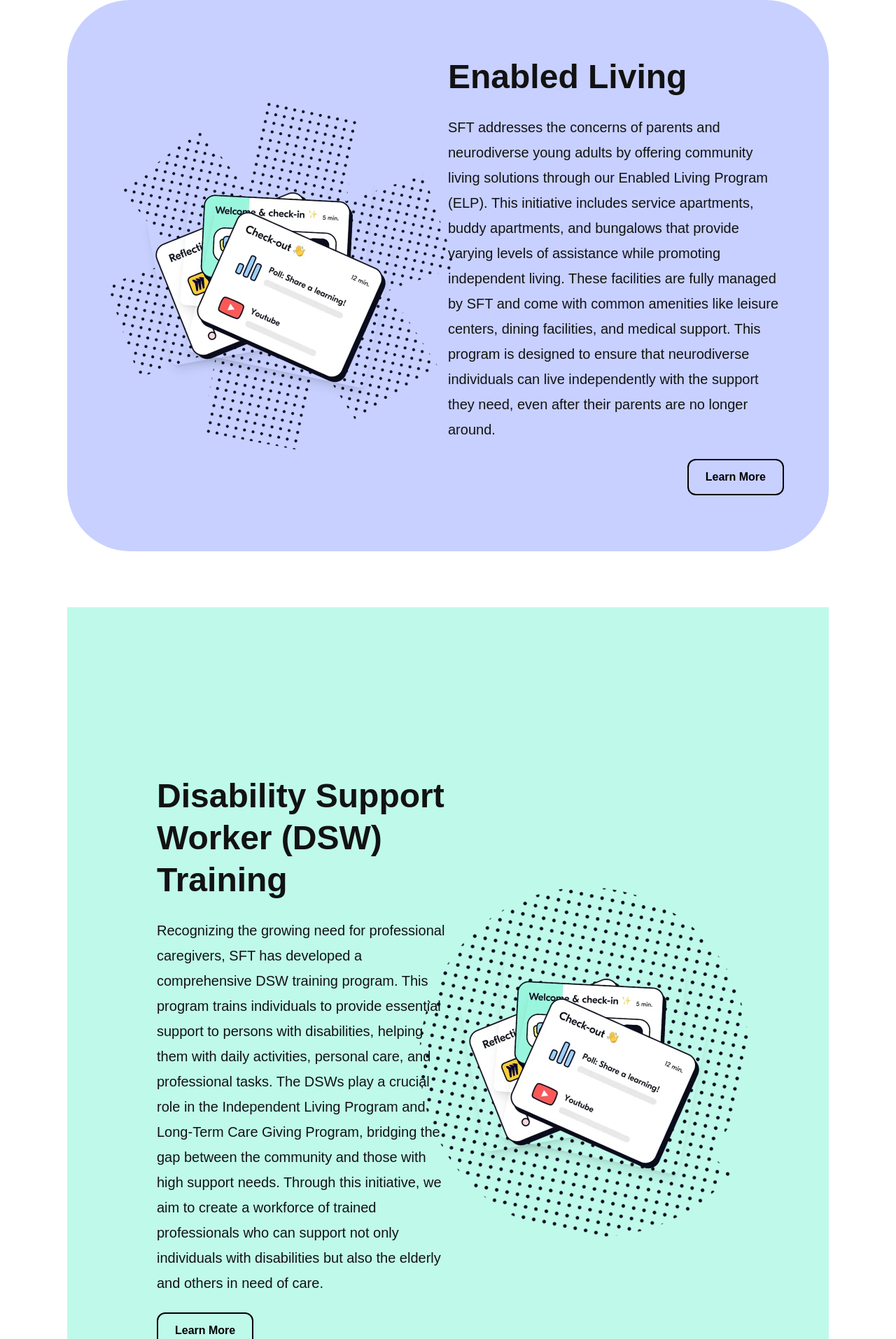
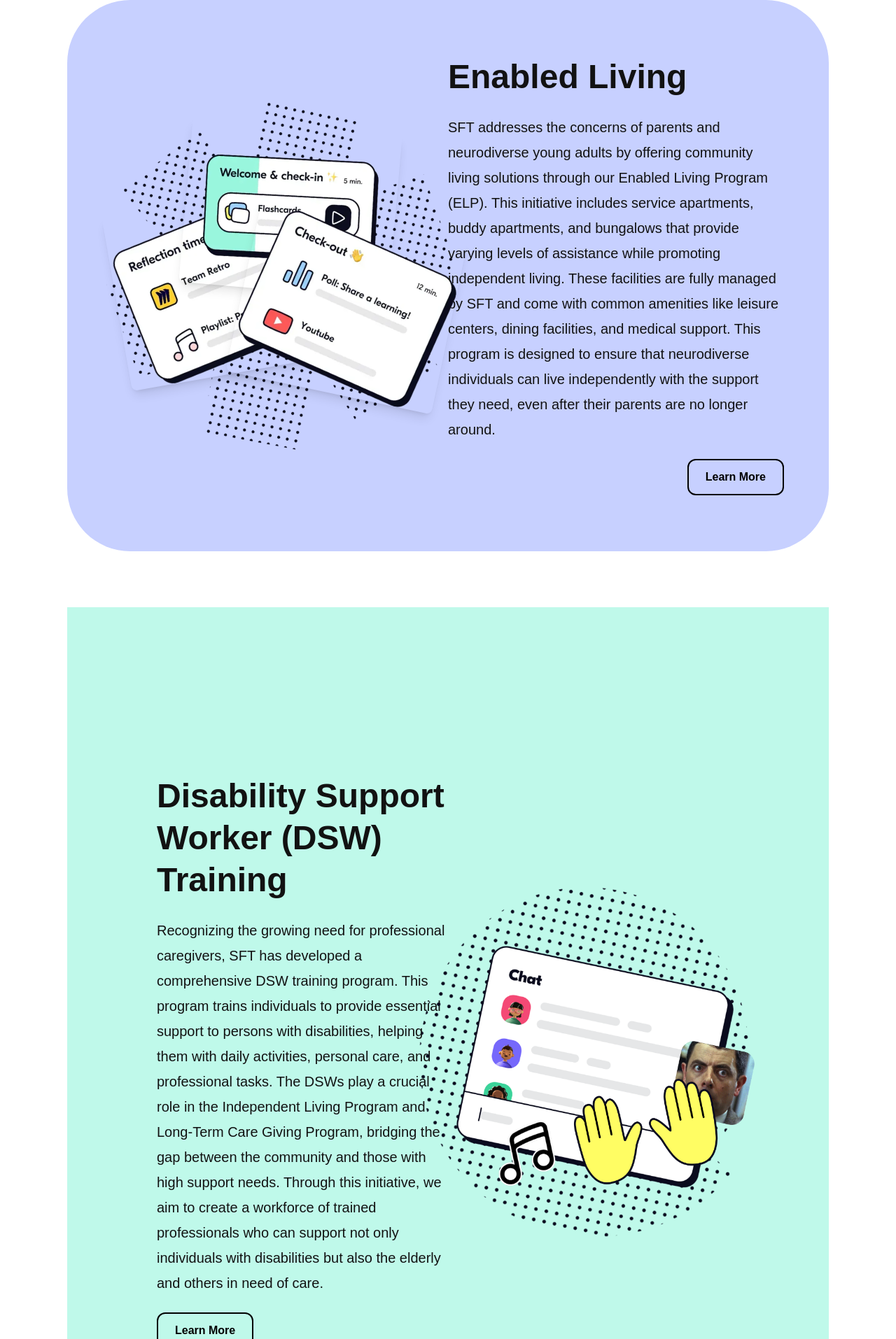
Before and after one commit to Shujaulislam/Shaurya-foundation, a Next.js app: page /admission in a window 1280 px wide. Shown: the part 768-2682 px from the top of the page at 70% size. Built offline with nearby package versions, Linux system fonts and the light colour scheme.

Commit message:
Update admission page layout and images for improved design and responsiveness

```diff
--- a/src/app/admission/page.tsx
+++ b/src/app/admission/page.tsx
@@ -103,23 +103,23 @@ export default function Admission() {
             <Image
               src="/admissions/img-1.png"
               alt="Reflection time"
-              width={260}
-              height={180}
-              className="absolute left-0 top-[30px] rotate-[-10deg] shadow-lg rounded-lg z-10 transform hover:scale-105 transition-transform"
+              width={300}
+              height={250}
+              className="absolute left-[-60px] top-[30px] rotate-[-10deg] shadow-lg rounded-lg z-10 transform hover:scale-105 transition-transform"
             />
             <Image
               src="/admissions/img-2.png"
               alt="Check-in"
-              width={260}
-              height={180}
-              className="absolute left-[40px] top-[-10px] rotate-[5deg] shadow-lg rounded-lg z-20 transform hover:scale-105 transition-transform"
+              width={300}
+              height={250}
+              className="absolute left-[40px] top-[-73px] rotate-[5deg] shadow-lg rounded-lg z-20 transform hover:scale-105 transition-transform"
             />
             <Image
               src="/admissions/img-3.png"
               alt="Check-out"
-              width={260}
-              height={180}
-              className="absolute left-[60px] top-[60px] rotate-[12deg] shadow-lg rounded-lg z-30 transform hover:scale-105 transition-transform"
+              width={300}
+              height={250}
+              className="absolute right-[-70px] top-[60px] rotate-[12deg] shadow-lg rounded-lg z-30 transform hover:scale-105 transition-transform"
             />
           </div>
         </div>
@@ -195,28 +195,42 @@ export default function Admission() {
             <div className="absolute w-[500px] h-[500px] bg-[url('/admissions/dotted-circle-bg.png')] bg-cover left-1/2 top-1/2 transform -translate-x-1/2 -translate-y-1/2"></div>
 
             {/* Stacked Images */}
-            <div className="relative w-[350px] h-[280px]">
+            <div className="relative w-[400px] h-[400px] ">
+              {/* Base Chat Image */}
               <Image
-                src="/admissions/img-1.png"
-                alt="Reflection time"
-                width={260}
-                height={180}
-                className="absolute left-0 top-[30px] rotate-[-10deg] shadow-lg rounded-lg z-10 transform hover:scale-105 transition-transform"
+                src="/admissions/chat.png"
+                alt="Chat background"
+                width={500}
+                height={500}
+                className="absolute left-0 top-[30px] z-0 transform hover:scale-105 transition-transform"
               />
+
+              {/* Bean Image - Middle Layer */}
               <Image
-                src="/admissions/img-2.png"
-                alt="Check-in"
-                width={260}
-                height={180}
-                className="absolute left-[40px] top-[-10px] rotate-[5deg] shadow-lg rounded-lg z-20 transform hover:scale-105 transition-transform"
+                src="/admissions/bean.png"
+                alt="Mr Bean"
+                width={120}
+                height={100}
+                className="absolute right-[-30px] bottom-[110px] z-10 transform hover:scale-125 transition-transform"
               />
-              <Image
-                src="/admissions/img-3.png"
-                alt="Check-out"
-                width={260}
-                height={180}
-                className="absolute left-[60px] top-[60px] rotate-[12deg] shadow-lg rounded-lg z-30 transform hover:scale-105 transition-transform"
-              />
+
+              {/* Hands and Music Node Container - Top Layer */}
+              <div className="absolute left-[50px] bottom-[20px] z-20 flex gap-4">
+                <Image
+                  src="/admissions/node.png"
+                  alt="Music node"
+                  width={100}
+                  height={100}
+                  className=" pt-16  transform hover:scale-105 transition-transform"
+                />
+                <Image
+                  src="/admissions/hands.png"
+                  alt="Hands"
+                  width={220}
+                  height={150}
+                  className=" transform hover:scale-105 transition-transform"
+                />
+              </div>
             </div>
           </div>
         </section>
@@ -301,10 +315,11 @@ export default function Admission() {
             </div>
           </div>
         </section>
+
       </section>
 
       {/* INCLUSIVE ECOSYTEM */}
-      <section className="relative w-full min-h-[800px] bg-[#FFD8AA] rounded-[90px] mt-20 px-16 py-20 flex items-center justify-between overflow-hidden">
+      <section className="relative w-full min-h-[800px] bg-[#FFD8AA] rounded-[90px] mt-20 mb-20 px-16 py-20 flex items-center justify-between overflow-hidden">
         {/* Left Side - Text Content */}
         <div className="w-1/2 flex flex-col space-y-6 text-left">
           <h2 className="text-[48px] font-extrabold text-[#121212] leading-tight">
@@ -383,16 +398,16 @@ export default function Admission() {
       </section>
 
       {/* LOREM IPSUM */}
-      <section
+      {/* <section
         className="relative w-full min-h-[600px] bg-[#FFD5D5] rounded-[42px] mt-20 px-16 py-20
         flex items-center justify-between overflow-hidden"
       >
-        {/* Left Side - Image Section */}
+        Left Side - Image Section
         <div className="relative w-1/2 flex justify-center">
-          {/* Dotted Swirl Background (Bottom Layer) */}
+          Dotted Swirl Background (Bottom Layer)
           <div className="absolute w-[400px] h-[400px] bg-[url('/admissions/dotted-swirl-bg.png')] bg-contain bg-no-repeat left-1/2 top-1/2 transform -translate-x-1/2 -translate-y-1/2 z-0"></div>
 
-          {/* Whiteboard/Rectangle Background (Middle Layer) */}
+          Whiteboard/Rectangle Background (Middle Layer)
           <div className="relative w-[380px] h-[260px] flex items-center justify-center z-10">
             <Image
               src="/admissions/rectangle-bg.png"
@@ -402,7 +417,7 @@ export default function Admission() {
             />
           </div>
 
-          {/* Circular Avatars (Top Layer) */}
+          Circular Avatars (Top Layer)
           <div className="absolute w-[420px] h-[380px] z-20">
             <Image
               src="/admissions/avatar_purple.webp"
@@ -456,7 +471,7 @@ export default function Admission() {
           </div>
         </div>
 
-        {/* Right Side - Text Content */}
+        Right Side - Text Content
         <div className="w-1/2 flex flex-col space-y-6 text-left">
           <h2 className="text-[48px] font-extrabold text-[#121212] leading-tight">
             Lorem ipsum dolor sit amet, consectetur adipiscing elit.
@@ -469,7 +484,7 @@ export default function Admission() {
             eros ut tellus porttitor, ut aliquam urna lacinia.
           </p>
 
-          {/* Learn More Button - Bottom Right Aligned */}
+          Learn More Button - Bottom Right Aligned
           <div className="flex justify-end">
             <button
               className="px-6 py-3 border-2 border-black border-solid text-black font-semibold rounded-[12px]
@@ -479,7 +494,7 @@ export default function Admission() {
             </button>
           </div>
         </div>
-      </section>
+      </section> */}
     </main>
   );
 }
```
Also changed, not shown: src/app/employement/page.tsx (+69 -78 lines), public/admissions/hands.png (added).
